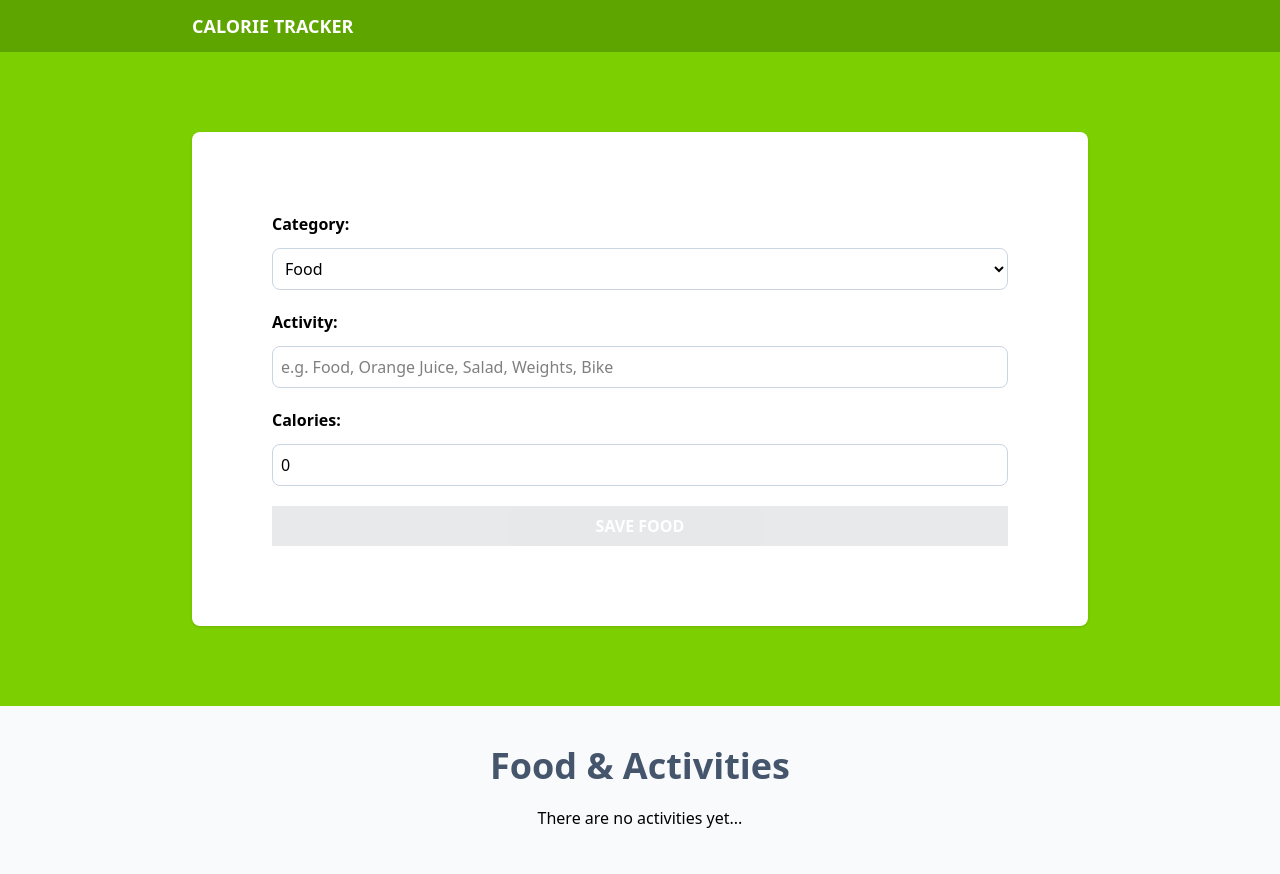
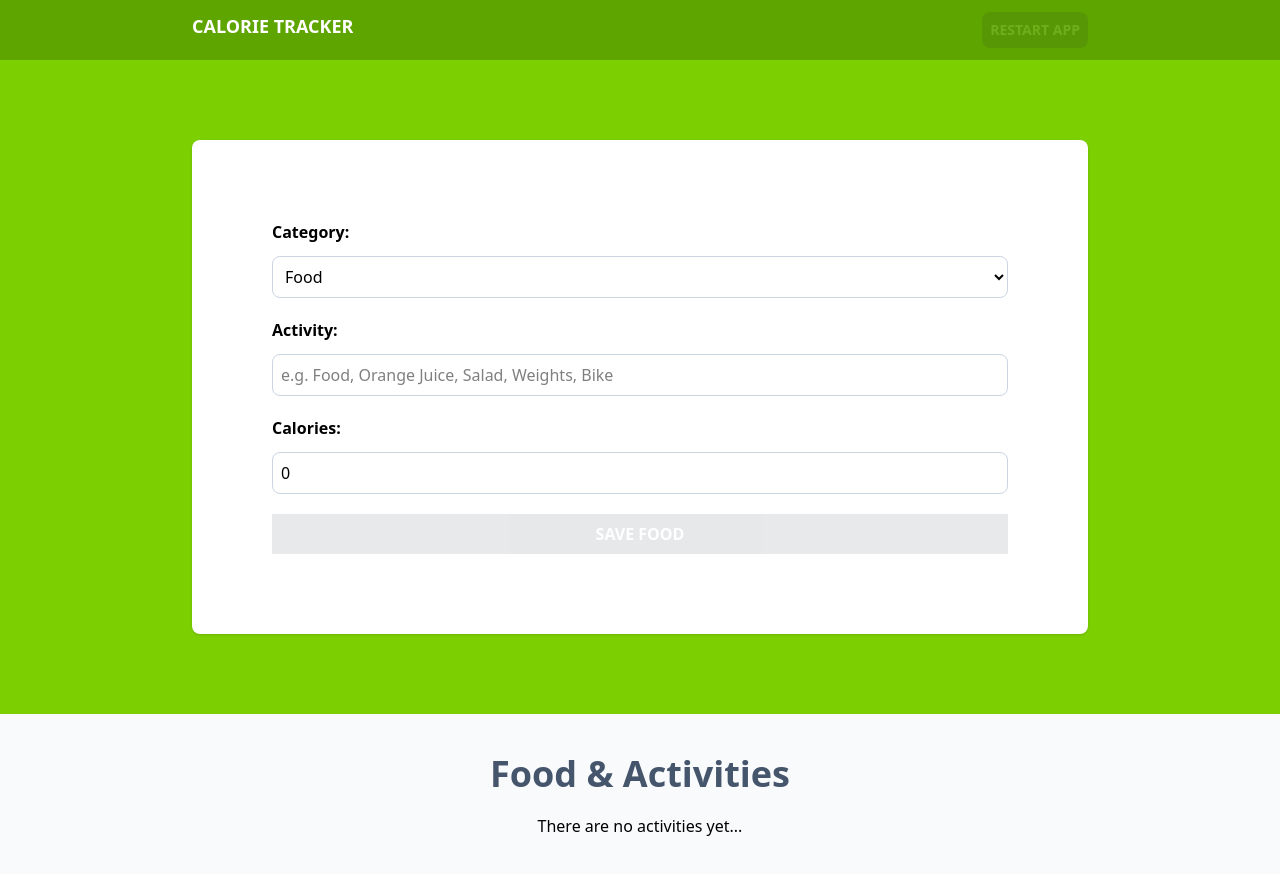
Before and after one commit to femo-dev/calorie-tracker, a React (Vite) app: page / in a window 1280 px wide. Shown: the top 874 px of the page. Built offline with nearby package versions, Linux system fonts and the light colour scheme.

Commit message:
Creating the action for restart the app

```diff
--- a/src/App.tsx
+++ b/src/App.tsx
@@ -1,4 +1,4 @@
-import { useReducer, useEffect, use } from "react";
+import { useReducer, useEffect, useMemo } from "react";
 import Form from "./components/Form";
 import { activityReducer, initialState } from "./reducers/activity-reducer";
 import ActivityList from "./components/ActivityList";
@@ -10,6 +10,8 @@
     localStorage.setItem('activities', JSON.stringify(state.activities));
   }, [state.activities]);
 
+  const canRestartApp = () => useMemo(() => state.activities.length, [state.activities]);
+
   return (
     <>
       <header className="bg-lime-600 py-3">
@@ -17,6 +19,13 @@
           <h1 className="text-center text-lg font-bold text-white uppercase">
             Calorie Tracker
           </h1>
+
+          <button
+            className="bg-gray-800 hover:bg-gray-900 p-2 font-bold uppercase text-white cursor-pointer rounded-lg text-sm disabled:opacity-10"
+            disabled={!canRestartApp()}
+            onClick={() => dispatch({type: 'restart-app'})}>
+            Restart App
+          </button>
         </div>
       </header>
 
--- a/src/components/ActivityList.tsx
+++ b/src/components/ActivityList.tsx
@@ -28,7 +28,7 @@
                         <p className="text-center my-5">There are no activities yet...</p>
                     :
                         activities.map(activity => (
-                            <div key={activity.id} className="px-5 py-10 bg-white mt-5 flex justify-between">
+                            <div key={activity.id} className="px-5 py-10 bg-white mt-5 flex justify-between shadow">
                                 <div className="space-y-2 relative">
                                     <p className={`absolute -top-8 -left-8 px-10 py-2 text-white uppercase font-bold
                                         ${activity.category === 1? 'bg-lime-500' : 'bg-orange-500'}`}>
--- a/src/reducers/activity-reducer.ts
+++ b/src/reducers/activity-reducer.ts
@@ -3,7 +3,8 @@
 export type ActivityActions =
     { type: 'save-activity', payload: { newActivity : Activity } } |
     { type: 'set-activeId', payload: { id : Activity['id'] } } |
-    { type: 'delete-activity', payload: { id : Activity['id'] } }
+    { type: 'delete-activity', payload: { id : Activity['id'] } } |
+    { type: 'restart-app' }
 
 export type ActivityState = {
     activities: Activity[],
@@ -56,5 +57,12 @@
             }
         }
 
+        if (action.type === 'restart-app') {
+            return {
+                activities: [],
+                activeId: ''
+            }
+        }
+
     return state;
 }
```
